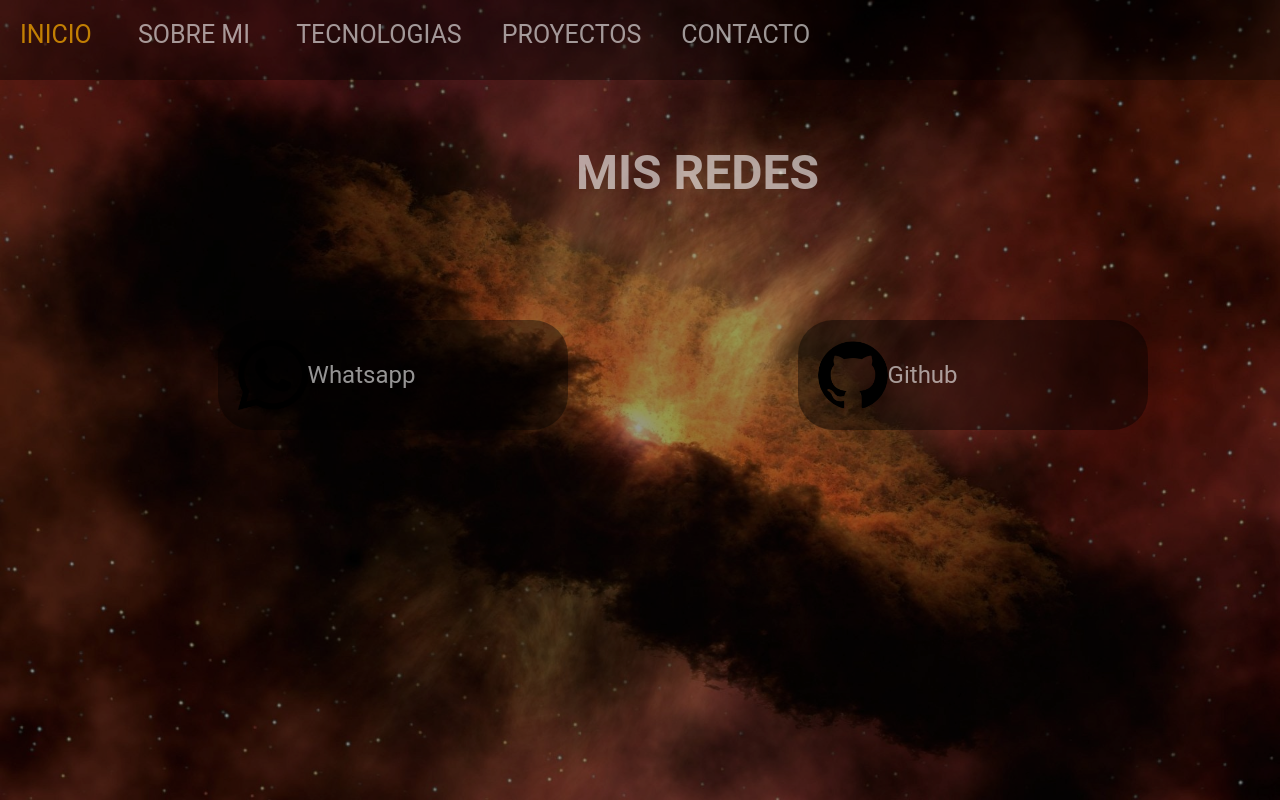
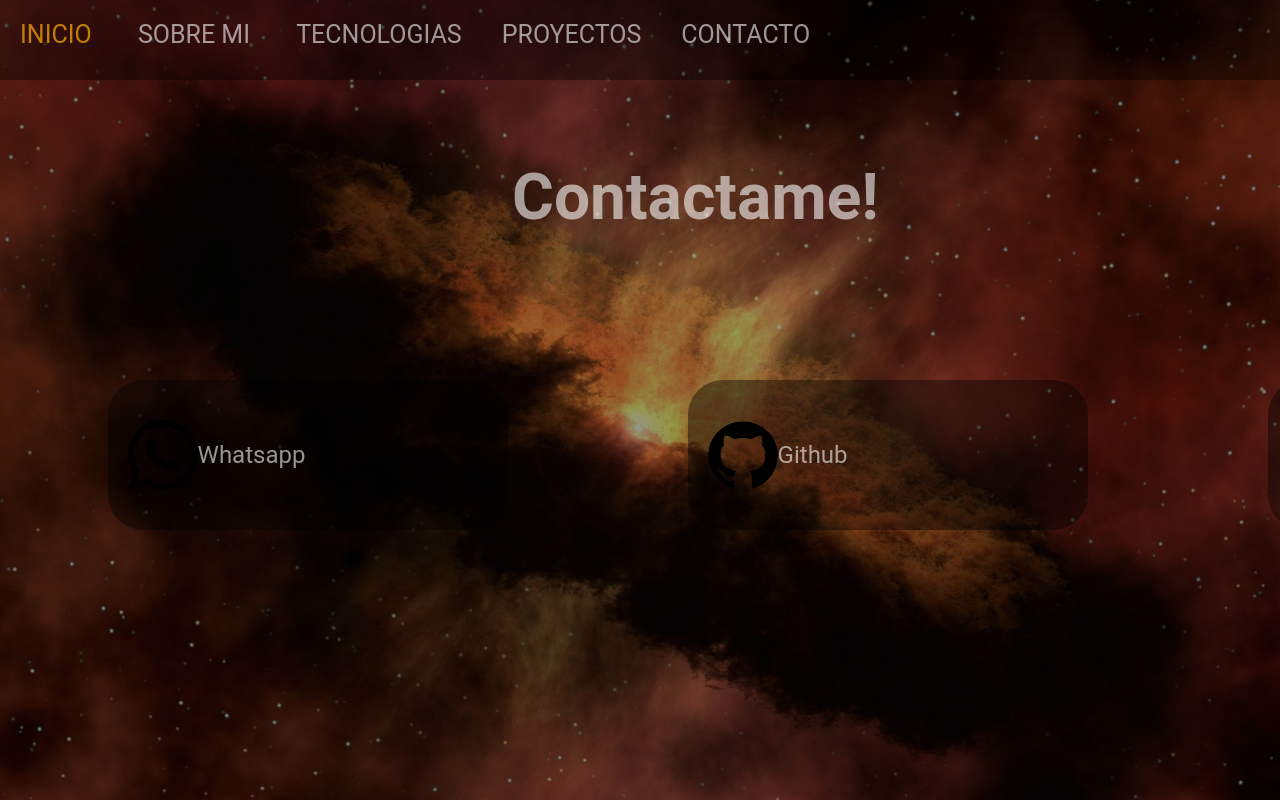
Before and after one commit to Gabitandil/portfolio, a React (Vite) app: page /contact in a window 1280 px wide. Built offline with nearby package versions, Linux system fonts and the light colour scheme.

Commit message:
responsive-updt

```diff
--- a/src/Assets/contact.scss
+++ b/src/Assets/contact.scss
@@ -18,10 +18,11 @@
             left: 45%;
             color: v.$color_letra;
             cursor: default;
-            font-size: 3rem;
+            font-size: 2.5rem;
 
             &:hover {
                 color: white;
+
             }
         }
 
@@ -32,13 +33,15 @@
         h1 {
             position: fixed;
             top: 18%;
-            left: 45%;
+            left: 40%;
             color: v.$color_letra;
             cursor: default;
-            font-size: 3rem;
+            font-size: 4rem;
+
 
             &:hover {
                 color: white;
+                transform: scale(1.2);
             }
         }
 
@@ -86,16 +89,19 @@
             height: 35px;
 
         }
+
+
     }
 
     @include m.desktop{
         align-items: center;
-
+        position: relative;
         display: flex;
         flex-direction: row;
-        width: 350px;
-
-        top: 30%;
+        width: 400px;
+        height: 150px;
+        right: 20%;
+        top: 40%;
         background-color: rgba(0, 0, 0, 0.411);
         padding: 20px;
         border-radius: 35px;
@@ -128,6 +134,11 @@
         display: flex;
         flex-direction: row;
         gap: 30px;
+        h1{
+            position: fixed;
+            top: 20%;
+            left: 40%;
+        }
 
     }
 
--- a/src/Assets/projects.scss
+++ b/src/Assets/projects.scss
@@ -45,6 +45,7 @@
             &:hover {
                 color: white;
                 transform: scale(1.2);
+                cursor: default;
             }
 
         }
--- a/src/pages/contact.jsx
+++ b/src/pages/contact.jsx
@@ -38,7 +38,7 @@ export default function Contact() {
         <div className='contact-container'>
        <img className='contact-background' src={Background} alt="" />
             <div className='contact-info'>
-        <h1>MIS REDES</h1>
+        <h1>Contactame!</h1>
         <div onClick={myWhatsApp} className='info-container'>
             <img  src={whatsappIcon} alt="" srcset="" />
             <p>Whatsapp</p>
```
